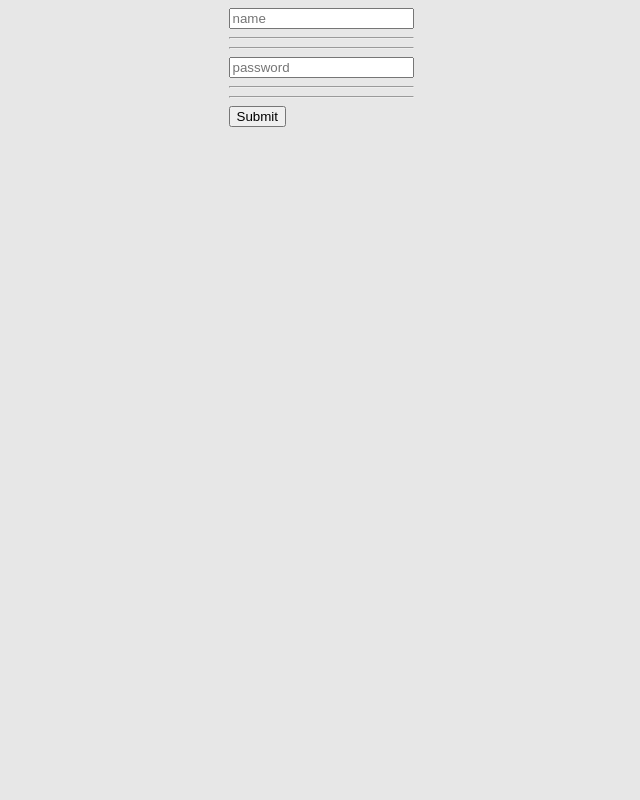
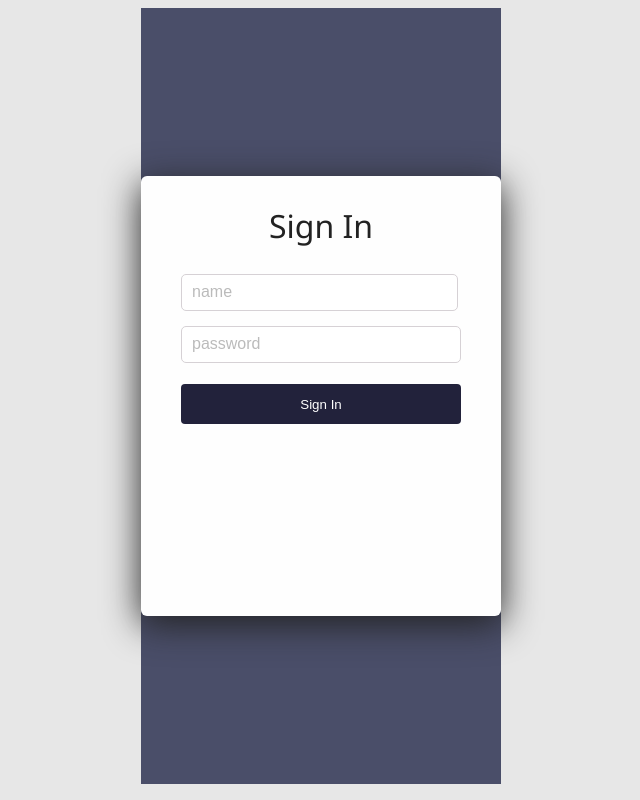
Before and after one commit to WebAhead7/dr-workout-app, a React (Create React App) app: page /signin in a window 1280 px wide. Shown: the whole page, without its empty margins (319-959 px from the left). Built offline with nearby package versions, Linux system fonts and the light colour scheme.

Commit message:
added style

```diff
--- /dev/null
+++ b/src/pages/Form.css
@@ -0,0 +1,134 @@
+.wrapper p,
+.wrapper div {
+  font-family: Lato;
+}
+
+/*
+  Colors:
+  https://coolors.co/22223b-4a4e69-eadae4-9a8c98-c9ada7
+*/
+/*
+YANKEES BLUE: #22223B
+INDEPENDENCE: #4A4E69
+PLATINUM: #EADAE4
+SPANISH GRAY: #9A8C98
+SILVER PINK: #C9ADA7
+*/
+
+.wrapper {
+  height: 97vh;
+  width: 100%;
+  display: flex;
+  flex-direction: column;
+  justify-content: center;
+  align-items: center;
+  background-color: #4a4e69;
+}
+
+.form-wrapper {
+  display: flex;
+  flex-direction: column;
+  width: 280px;
+  max-width: 80%;
+  min-width: 100px;
+  min-height: 400px;
+  padding: 20px 40px;
+  border-radius: 6px;
+  box-shadow: 0px 8px 36px #222;
+  background-color: #fefefe;
+}
+
+.form-wrapper > h2 {
+  display: flex;
+  justify-content: center;
+  font-family: 'Segoe UI', 'Ubuntu', 'Roboto', 'Open Sans', 'Helvetica Neue',
+    sans-serif;
+  font-size: 2em;
+  font-weight: lighter;
+  margin-top: 0.25em;
+  color: #222;
+}
+
+.form-wrapper > form {
+  width: 100%;
+  display: flex;
+  flex-wrap: wrap;
+}
+
+.info {
+  padding-bottom: 1em;
+  padding-left: 0.5em;
+  padding-right: 0.5em;
+}
+
+label {
+  margin-bottom: 0.5em;
+  color: #444;
+  font-weight: lighter;
+}
+
+input {
+  padding: 10px 10px;
+  border-radius: 5px;
+  outline: none;
+  border: 1px solid #d6d1d5;
+}
+
+input::placeholder {
+  font-size: 1.2em;
+  font-weight: lighter;
+  color: #bbb;
+}
+
+.submit > button {
+  min-width: 100%;
+  cursor: pointer;
+  margin-right: 0.25em;
+  margin-top: 0.5em;
+  padding: 0.938em;
+  border: none;
+  border-radius: 4px;
+  background-color: #22223b;
+  color: #fefefe;
+}
+.submit > button:hover {
+  background-color: #4a4e69;
+  color: #fefefe;
+}
+
+input.error {
+  border: 1px solid #eadae4;
+}
+
+.error {
+  color: #db2269;
+  font-size: 0.625em;
+  display: relative;
+}
+
+.name {
+  margin-right: 1%;
+}
+
+.name,
+.email,
+.password {
+  display: flex;
+  flex-direction: column;
+  margin-bottom: 15px;
+}
+
+.name {
+  width: 100%;
+}
+
+.email,
+.password {
+  width: 100%;
+}
+
+.submit {
+  width: 100%;
+  display: flex;
+  flex-wrap: wrap;
+}
--- a/src/pages/SignIn.js
+++ b/src/pages/SignIn.js
@@ -1,5 +1,5 @@
 import { useState } from 'react';
-
+import './Form.css';
 const SignIn = () => {
   const [state, setState] = useState({
     name: '',
@@ -29,30 +29,40 @@ const SignIn = () => {
   const { errors } = state;
 
   return (
-    <div>
+    <div className="wrapper">
+      <div className="form-wrapper">
+        <h2>Sign In</h2>
         <form onSubmit={handleSubmit}>
+          <div className="name">
             <input
               type="text"
               name="name"
               placeholder="name"
               onChange={handleChange}
+              autoComplete="off"
             />
-        <hr />
-        {errors.name.length > 0 && <span className="error">{errors.name}</span>}
-        <hr />
+
+            {errors.name.length > 0 && (
+              <span className="error">{errors.name}</span>
+            )}
+          </div>
+          <div className="password">
             <input
               type="password"
               name="password"
               placeholder="password"
               onChange={handleChange}
             />
-        <hr />
+
             {errors.password.length > 0 && (
               <span className="error">{errors.password}</span>
             )}
-        <hr />
-        <input type="submit" />
+          </div>
+          <div className="submit">
+            <button>Sign In</button>
+          </div>
         </form>
+      </div>
     </div>
   );
 };
--- a/src/pages/SignUp.js
+++ b/src/pages/SignUp.js
@@ -1,5 +1,5 @@
 import { useState } from 'react';
-
+import './Form.css';
 const SignUp = () => {
   const [state, setState] = useState({
     name: '',
@@ -21,7 +21,7 @@ const SignUp = () => {
         errors.name = value.length < 5 ? 'Name is too short' : '';
         break;
       case 'password':
-        errors.password = value.length < 5 ? 'Password is too short' : '';
+        errors.password = value.length < 8 ? 'Password is too short' : '';
         break;
       case 'confirmPassword':
         console.log(state);
@@ -32,14 +32,6 @@ const SignUp = () => {
     }
 
     setState({ ...state, errors, [name]: value });
-  };
-
-  const clearErros = (errors) => {
-    const newErrors = { ...errors };
-    for (const error in newErrors) {
-      newErrors[error] = '';
-    }
-    return newErrors;
   };
 
   const saveOnLocalStorage = (name, password) => {
@@ -67,41 +59,55 @@ const SignUp = () => {
   const { errors } = state;
 
   return (
-    <div>
+    <div className="wrapper">
+      <div className="form-wrapper">
+        <h2>Sign Up</h2>
         <form onSubmit={handleSubmit}>
+          <div className="name">
             <input
               type="text"
               name="name"
               placeholder="name"
               onChange={handleChange}
+              autoComplete="off"
             />
-        <hr />
-        {errors.name.length > 0 && <span className="error">{errors.name}</span>}
-        <hr />
+
+            {errors.name.length > 0 && (
+              <span className="error">{errors.name}</span>
+            )}
+          </div>
+          <div className="password">
             <input
               type="password"
               name="password"
               placeholder="password"
               onChange={handleChange}
             />
-        <hr />
+
             {errors.password.length > 0 && (
               <span className="error">{errors.password}</span>
             )}
-        <hr />
+          </div>
+          <div className="password">
             <input
               type="password"
               name="confirmPassword"
               placeholder="password"
               onChange={handleChange}
             />
-        <hr />
+
             {errors.confirmPassword.length > 0 && (
               <span className="error">{errors.confirmPassword}</span>
             )}
-        <hr />
-        <input type="submit" className="submit" />
+          </div>
+          <div className="info">
+            <small>Password must be eight characters in length.</small>
+          </div>
+          <div className="submit">
+            <button>Sign Up</button>
+          </div>
         </form>
+      </div>
     </div>
   );
 };
```
Also changed, not shown: 1 other file (tests, documents, lock files or other folders). Lines whose indentation alone changed are shown as unchanged.
